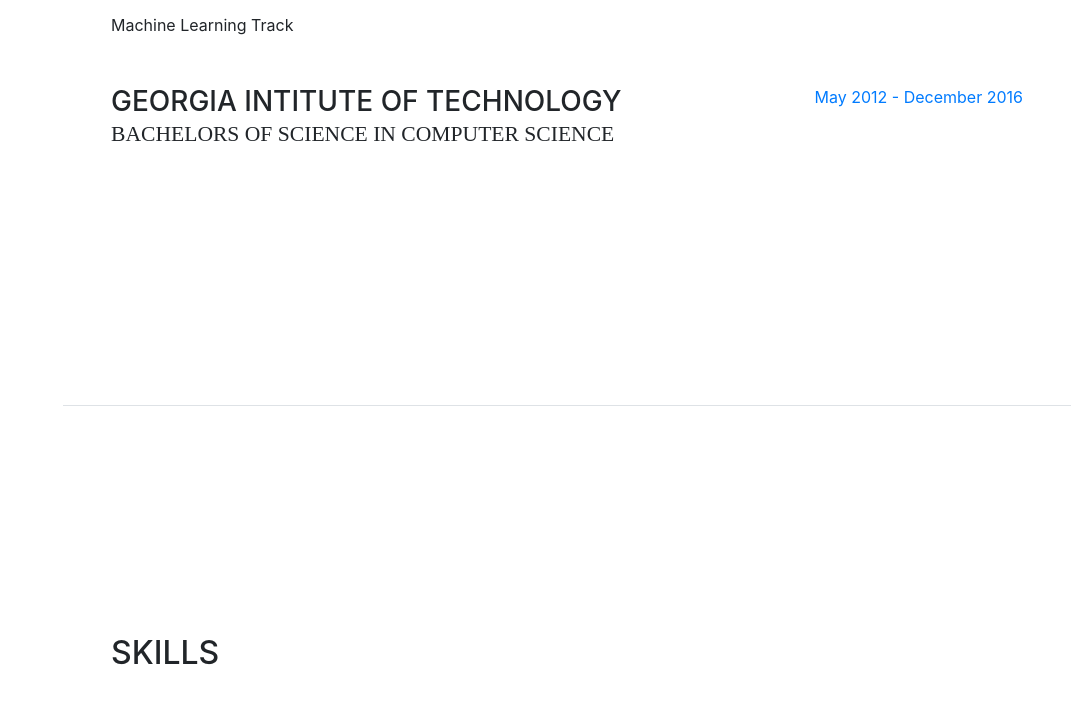
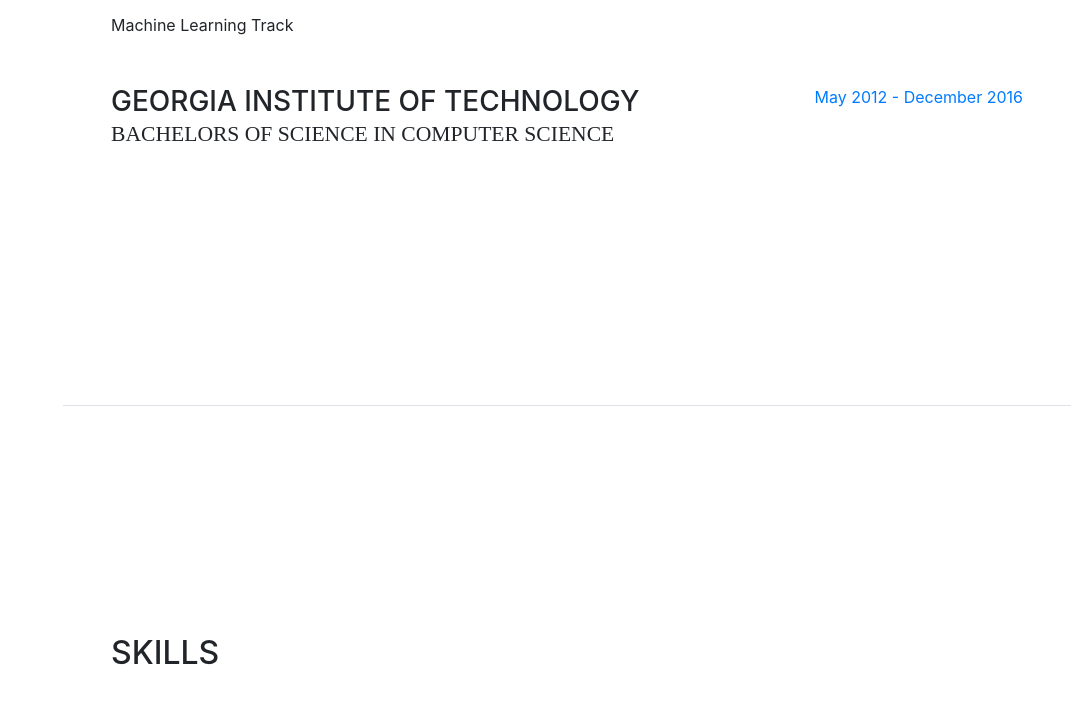
Before and after one commit to adingler6/adingler6.github.io, a website with bundled scripts: page index.html in a window 1280 px wide. Shown: the part 1194-1911 px from the top of the page, without its empty margins (209-1280 px from the left). Built offline with nearby package versions, Linux system fonts and the light colour scheme; a web font is replaced by a local one.

Commit message:
really can't spell

```diff
--- a/index.html
+++ b/index.html
@@ -179,7 +179,7 @@
 
           <div class="resume-item d-flex flex-column flex-md-row">
             <div class="resume-content mr-auto">
-              <h3 class="mb-0">Georgia Intitute of Technology</h3>
+              <h3 class="mb-0">Georgia Institute of Technology</h3>
               <div class="subheading mb-3">Bachelors of Science in Computer Science</div>
               <!--<p>GPA: 3.81</p>-->
             </div>
```
